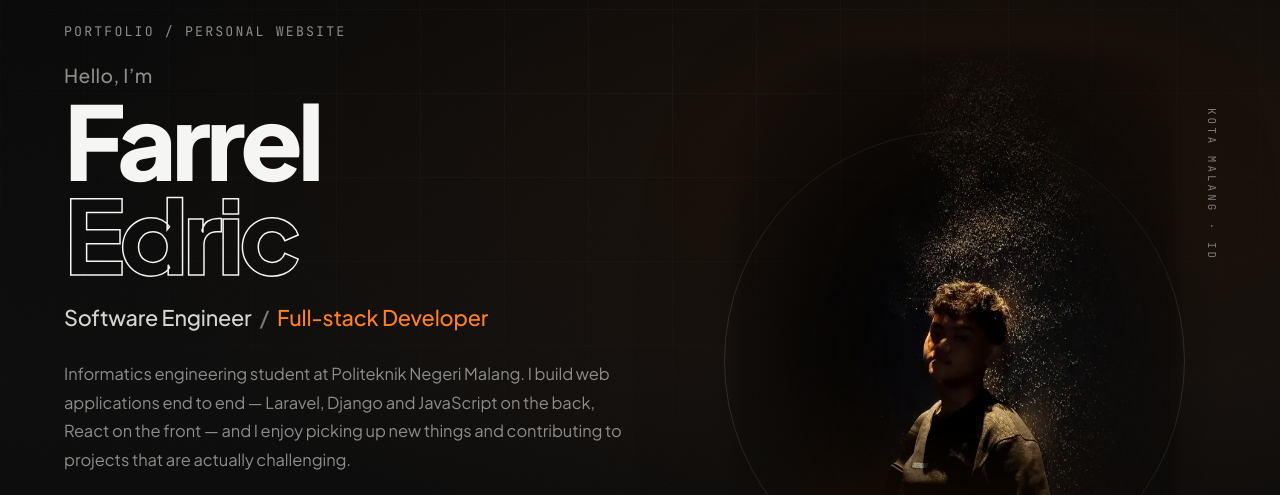
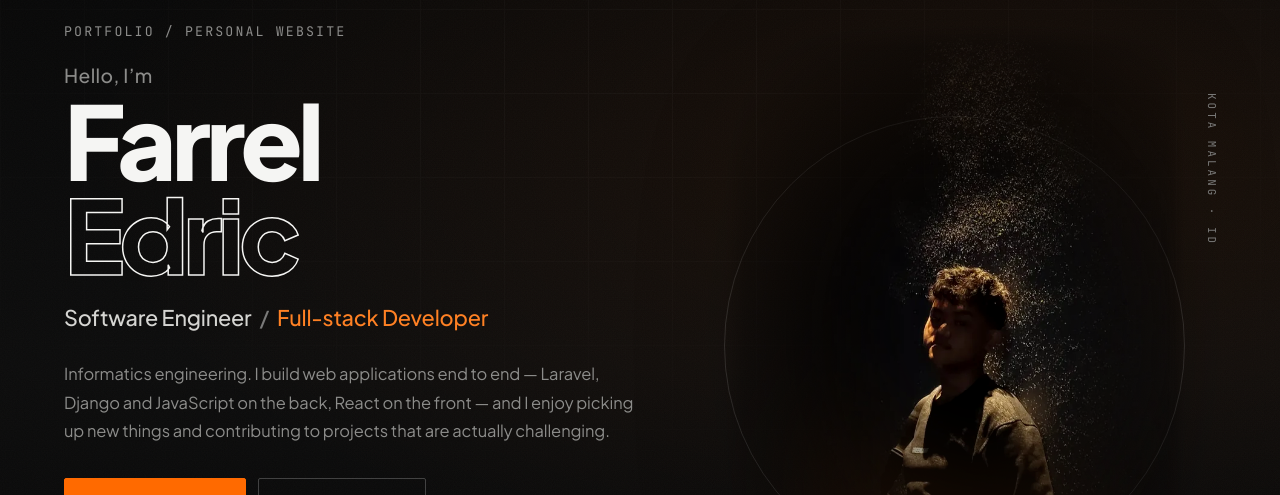
Before and after one commit to FarrelEdric/portfolio, a plain HTML site: page index.html in a window 1280 px wide. Shown: the part 75-570 px from the top of the page. Drawn offline with Linux system fonts and the light colour scheme.

Commit message:
Hero: sesuaikan kalimat pembuka

```diff
--- a/index.html
+++ b/index.html
@@ -143,7 +143,7 @@
       </p>
 
       <p class="hero__intro">
-        Informatics engineering student at Politeknik Negeri Malang. I build web
+        Informatics engineering. I build web
         applications end to end &mdash; Laravel, Django and JavaScript on the back,
         React on the front &mdash; and I enjoy picking up new things and contributing
         to projects that are actually challenging.
```
